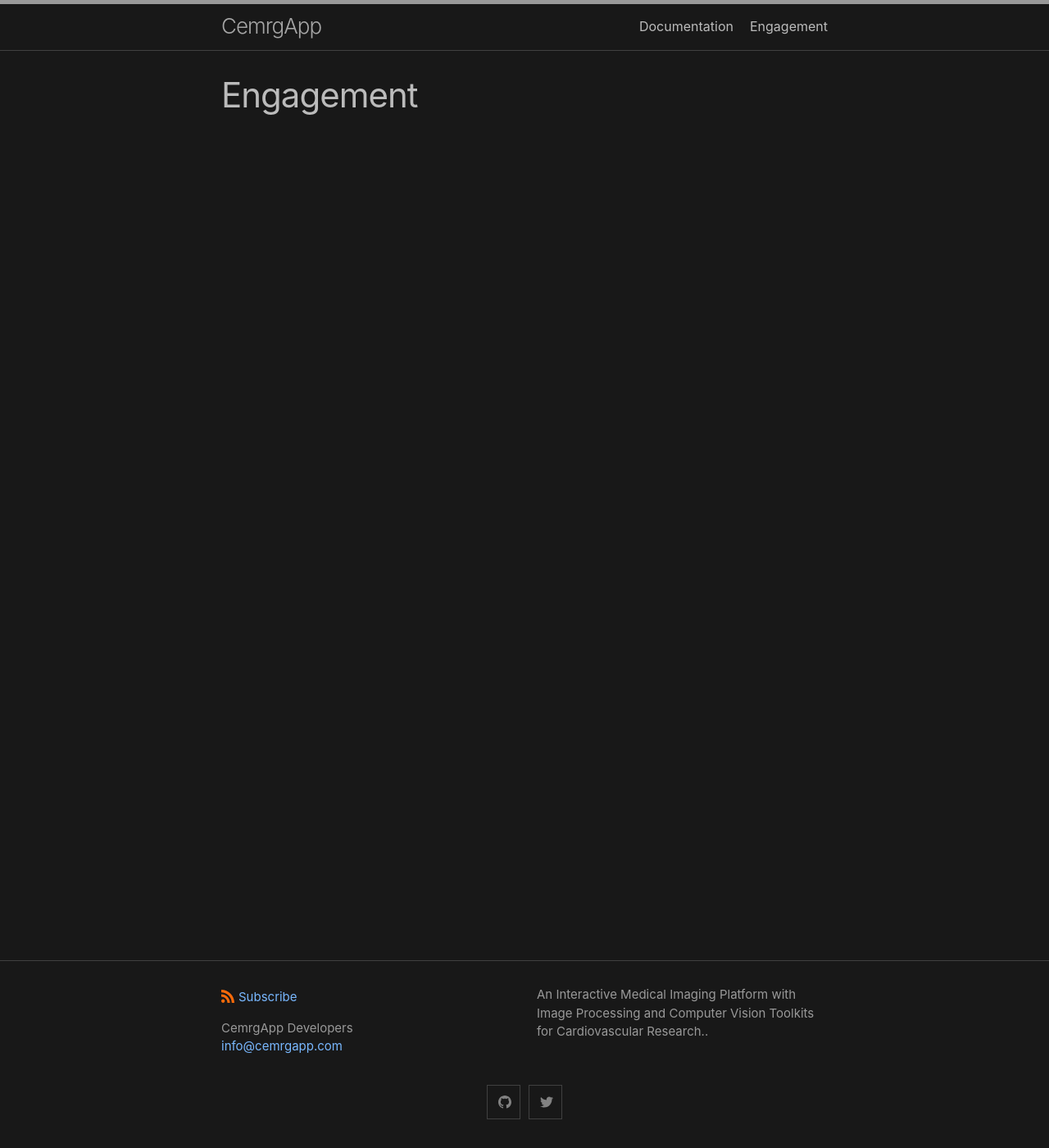
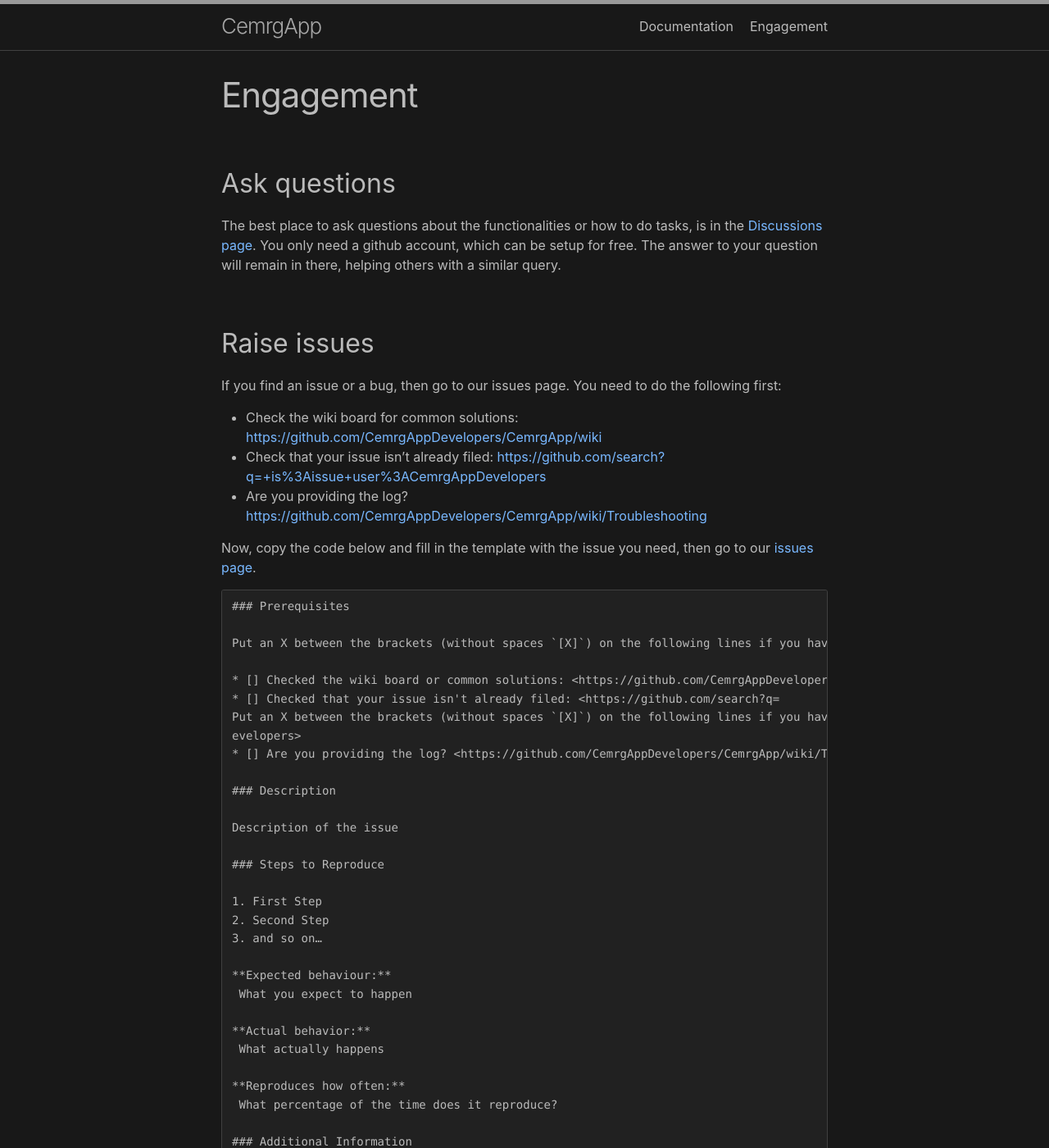
Before and after one commit to OpenHeartDevelopers/CemrgApp, a Jekyll site: the page built from engagement.md, in a window 1280 px wide and 1400 px high. Shown: the whole window at 82% size. Built offline with Jekyll 4.4.1, drawn with Linux system fonts in a browser that asks for light colours; some of the changed text lies outside the part shown.

Commit message:
updated website

````diff
--- a/_includes/footer.html
+++ b/_includes/footer.html
@@ -5,13 +5,13 @@
 
     <div class="footer-col-wrapper">
       <div class="footer-col">
-        <p class="feed-subscribe">
+        <!-- <p class="feed-subscribe">
           <a href="{{ 'feed.xml' | relative_url }}">
             <svg class="svg-icon orange">
-              <use xlink:href="{{ 'assets/minima-social-icons.svg#rss' | relative_url }}"></use>
+              <use xlink:href="{{ 'assets/minima-social-icons.svg#github' | relative_url }}"></use>
             </svg><span>Subscribe</span>
           </a>
-        </p>
+        </p> -->
       {%- if site.author %}
         <ul class="contact-list">
           {% if site.author.name -%}
@@ -24,6 +24,9 @@
       {%- endif %}
       </div>
       <div class="footer-col">
+        <p><svg class="svg-icon grey">
+          <use xlink:href="{{ '/assets/logo-gray.svg'}}"></use>
+        </svg></p>
         <p>{{ site.description | escape }}</p>
       </div>
     </div>
--- a/engagement.md
+++ b/engagement.md
@@ -3,3 +3,56 @@
 title: Engagement
 permalink: /engagement/
 ---
+
+## Ask questions
+The best place to ask questions about the functionalities or how to do tasks,
+is in the [Discussions page](https://github.com/CemrgAppDevelopers/CemrgApp/discussions). You only need a github account, which can be setup for free.
+The answer to your question will remain in there, helping others with a similar
+query.
+
+## Raise issues
+If you find an issue or a bug, then go to our issues page.
+You need to do the following first:
+
+* Check the wiki board for common solutions: <https://github.com/CemrgAppDevelopers/CemrgApp/wiki>
+* Check that your issue isn't already filed: <https://github.com/search?q=+is%3Aissue+user%3ACemrgAppDevelopers>
+* Are you providing the log? <https://github.com/CemrgAppDevelopers/CemrgApp/wiki/Troubleshooting>
+
+Now, copy the code below and fill in the template with the issue you need,
+then go to our [issues page](https://github.com/CemrgAppDevelopers/CemrgApp/issues).
+
+```
+### Prerequisites
+
+Put an X between the brackets (without spaces `[X]`) on the following lines if you have done all of the following:
+
+* [] Checked the wiki board or common solutions: <https://github.com/CemrgAppDevelopers/CemrgApp/wiki>
+* [] Checked that your issue isn't already filed: <https://github.com/search?q=
+Put an X between the brackets (without spaces `[X]`) on the following lines if you have done all of the following:+is%3Aissue+user%3ACemrgAppD
+evelopers>
+* [] Are you providing the log? <https://github.com/CemrgAppDevelopers/CemrgApp/wiki/Troubleshooting>
+
+### Description
+
+Description of the issue
+
+### Steps to Reproduce
+
+1. First Step
+2. Second Step
+3. and so on…
+
+**Expected behaviour:**
+ What you expect to happen
+
+**Actual behavior:**
+ What actually happens
+
+**Reproduces how often:**
+ What percentage of the time does it reproduce?
+
+### Additional Information
+Any additional information, configuration or data that might be necessary to reproduce the issue.
+```
+
+## Contributors
````
Also changed, not shown: documentation.md (+34 -4 lines), index.md (+1 -1 lines), assets/logo-gray.svg (added), assets/logo-white.svg (added).
